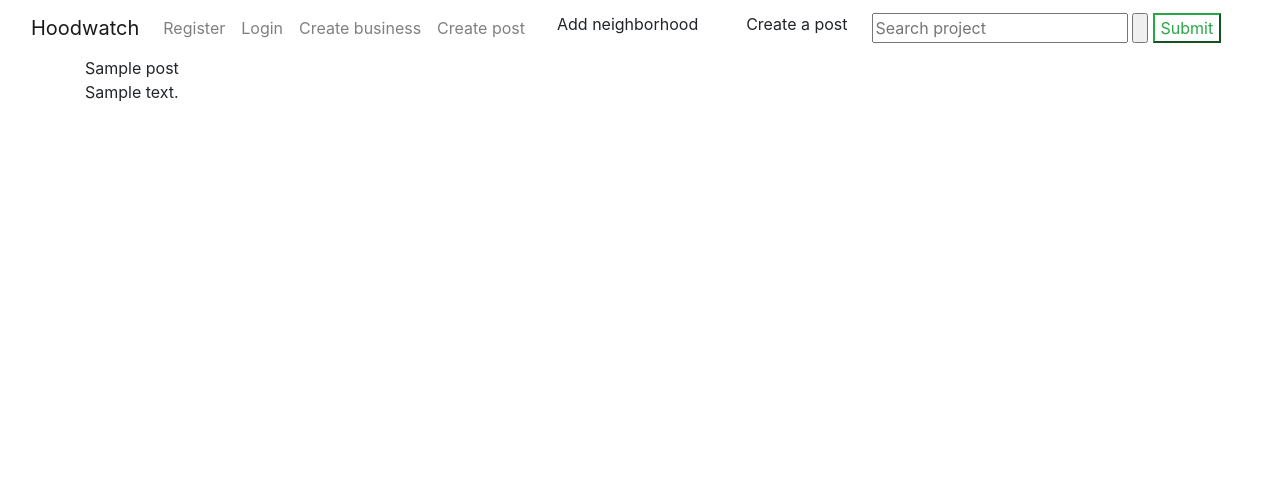
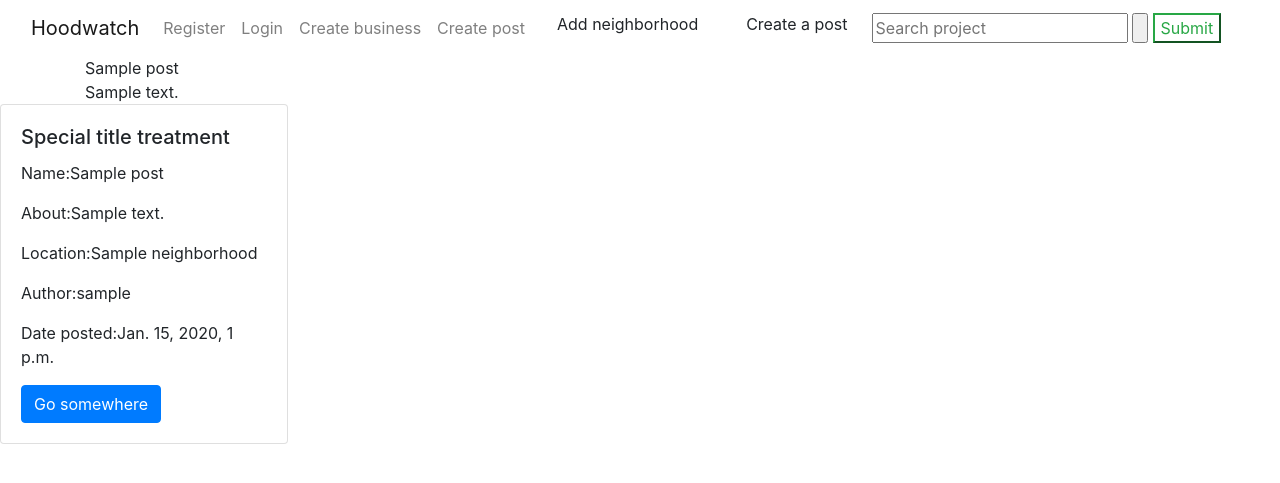
Before and after one commit to Misigo94/Hoodwatch, a Django app: page /display_post/ in a window 1280 px wide. Shown: the top 483 px of the page. Run offline with Django 4.2, Linux system fonts and the light colour scheme; tables that the repository leaves empty hold one stand-in row (values such as "Sample post"); some libraries are stand-ins or nearby versions.

Commit message:
added new bew post

```diff
--- a/hoodapp/templates/display_post.html
+++ b/hoodapp/templates/display_post.html
@@ -7,4 +7,20 @@
     {{post.description}}
     {% endfor %}
 </div>
+
+{% for post in posts%}
+<div class="card" style="width: 18rem;">
+    <div class="card-body">
+        <h5 class="card-title">Special title treatment</h5>
+        <p>Name:{{post.title}}</p>
+        <p>About:{{post.description}}</p>
+        <p>Location:{{post.location}}</p>
+        <p>Author:{{post.author}}</p>
+        <p>Date posted:{{post.date}}</p>
+        <a href="#" class="btn btn-primary">Go somewhere</a>
+    </div>
+</div>
+{% endfor %}
+
+
 {% endblock %}
```
